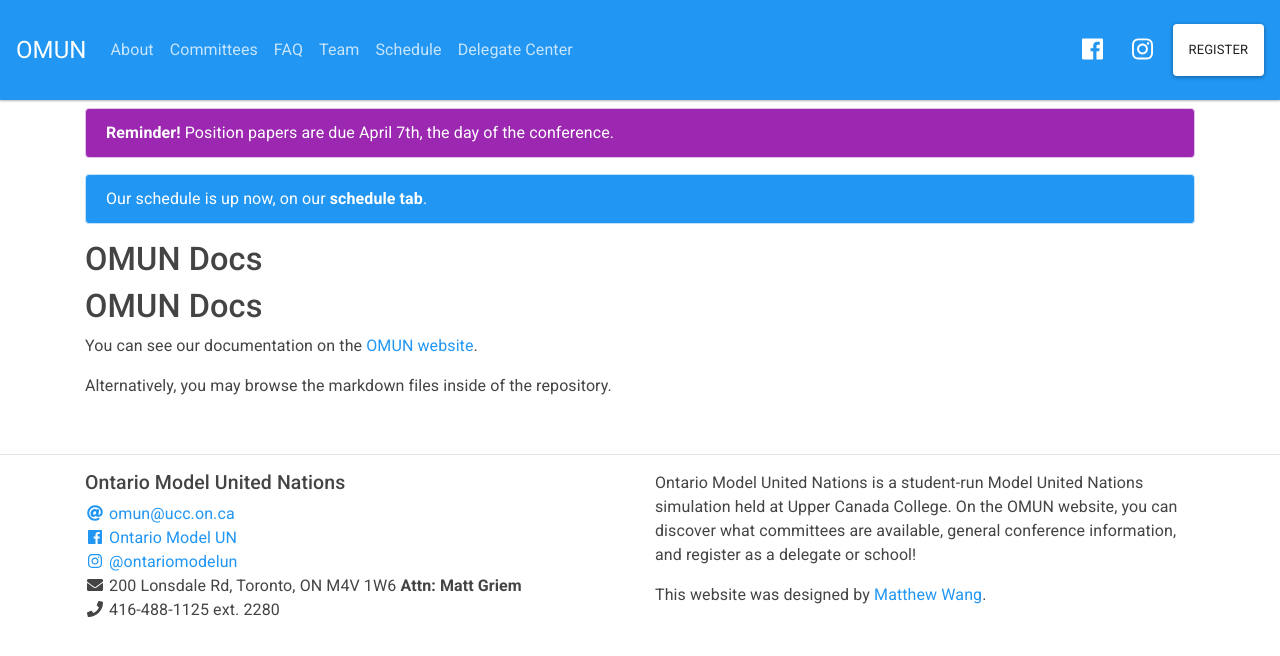
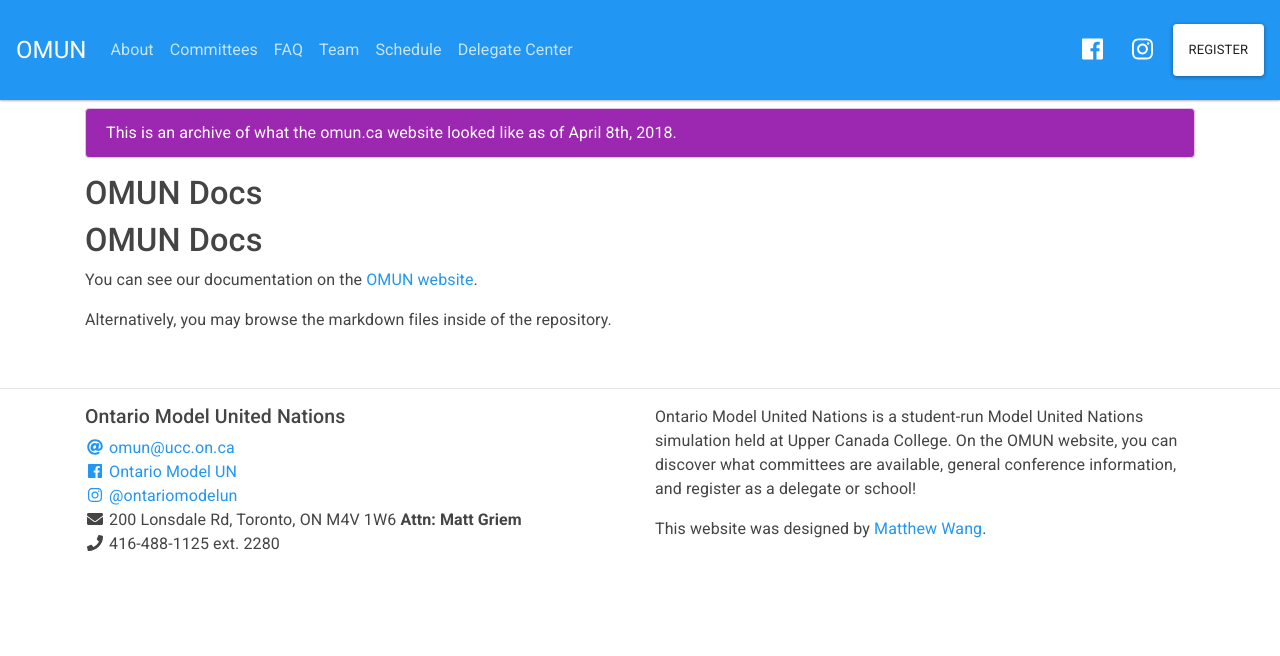
Before and after one commit to malsf21/omun.ca, a Jekyll site: the page built from _docs/README.md, in a window 1280 px wide. Shown: the top 656 px of the page. Built offline with Jekyll 4.4.1, drawn with Linux system fonts in a browser that asks for light colours; our own code applies the rules of GitHub Pages for plain Markdown files.

Commit message:
preps for GH hosting

```diff
--- a/_config.yml
+++ b/_config.yml
@@ -1,7 +1,7 @@
 title: Ontario Model United Nations
 description: >
   Ontario Model United Nations is a student-run Model United Nations simulation held at Upper Canada College. On the OMUN website, you can discover what committees are available, general conference information, and register as a delegate or school!
-baseurl: ""
+baseurl: "/omun.ca"
 url: "https://omun.ca"
 regurl: "https://reg.omun.ca"
 docurl: "/docs"
--- a/_includes/docs-header.html
+++ b/_includes/docs-header.html
@@ -1,5 +1,5 @@
 <nav class="navbar navbar-expand-lg navbar-dark bg-dark fixed-top">
-  <a class="navbar-brand" href="{{ "/" | prepend: site.docurl }}">OMUN Docs</a>
+  <a class="navbar-brand" href="{{ site.docurl | prepend: site.baseurl }}">OMUN Docs</a>
   <button class="navbar-toggler" type="button" data-toggle="collapse" data-target="#navbarColor02" aria-controls="navbarColor02" aria-expanded="false" aria-label="Toggle navigation">
     <span class="navbar-toggler-icon"></span>
   </button>
--- a/_layouts/default.html
+++ b/_layouts/default.html
@@ -10,10 +10,7 @@
     {% if page.type != "index" %}
     <div class="container">
       <div class="alert alert-info mt-2">
-        <strong>Reminder!</strong> Position papers are due April 7th, the day of the conference.
-      </div>
-      <div class="alert alert-primary mt-2">
-        Our schedule is up now, on our <a href="{{site.baseurl}}/schedule/">schedule tab</a>.
+        This is an archive of what the omun.ca website looked like as of April 8th, 2018.
       </div>
     </div>
     {% endif %}
--- a/index.html
+++ b/index.html
@@ -37,10 +37,7 @@ type: "index"
     <hr />
   </div>
   <div class="alert alert-info mt-2">
-    <strong>Reminder!</strong> Position papers are due April 7th, the day of the conference.
-  </div>
-  <div class="alert alert-primary mt-2">
-    Our schedule is up now, on our <a href="{{site.baseurl}}/schedule/">schedule tab</a>.
+    This is an archive of what the omun.ca website looked like as of April 8th, 2018.
   </div>
   <div class="row">
     <div class="col-md-8 offset-md-2">
```
